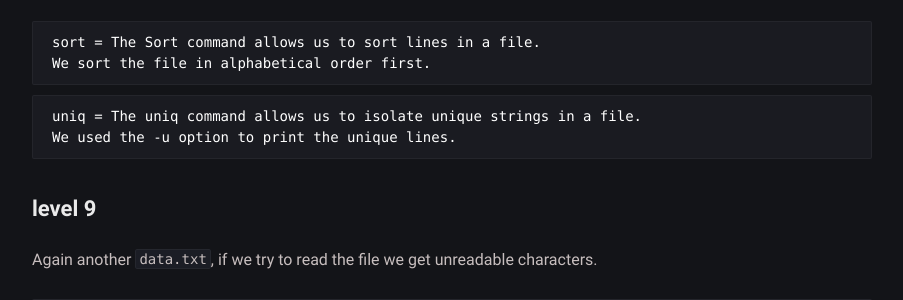
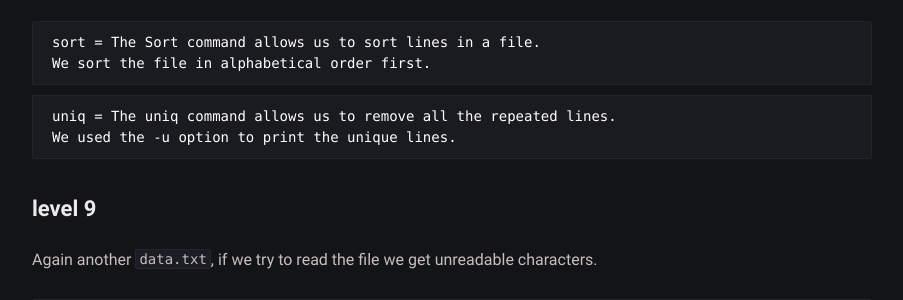
Before and after one commit to sh3llm4g1ck/sh3llm4g1ck.github.io, a Jekyll site: the page built from _posts/overthewire-bandit/2022-03-10-overthewire-bandit.md, in a window 1280 px wide and 900 px high, scrolled down 5165 px. Shown: the part 152-452 px from the top of the window, without its empty margins (188-1091 px from the left). Built offline with Jekyll 4.4.1, drawn with Linux system fonts in a browser that asks for light colours.

Commit message:
Update 2022-03-10-overthewire-bandit.md

````diff
--- a/_posts/overthewire-bandit/2022-03-10-overthewire-bandit.md
+++ b/_posts/overthewire-bandit/2022-03-10-overthewire-bandit.md
@@ -235,7 +235,7 @@ We sort the file in alphabetical order first.
 ```
 
 ```
-uniq = The uniq command allows us to isolate unique strings in a file.
+uniq = The uniq command allows us to remove all the repeated lines.
 We used the -u option to print the unique lines.
 ```
 
````
